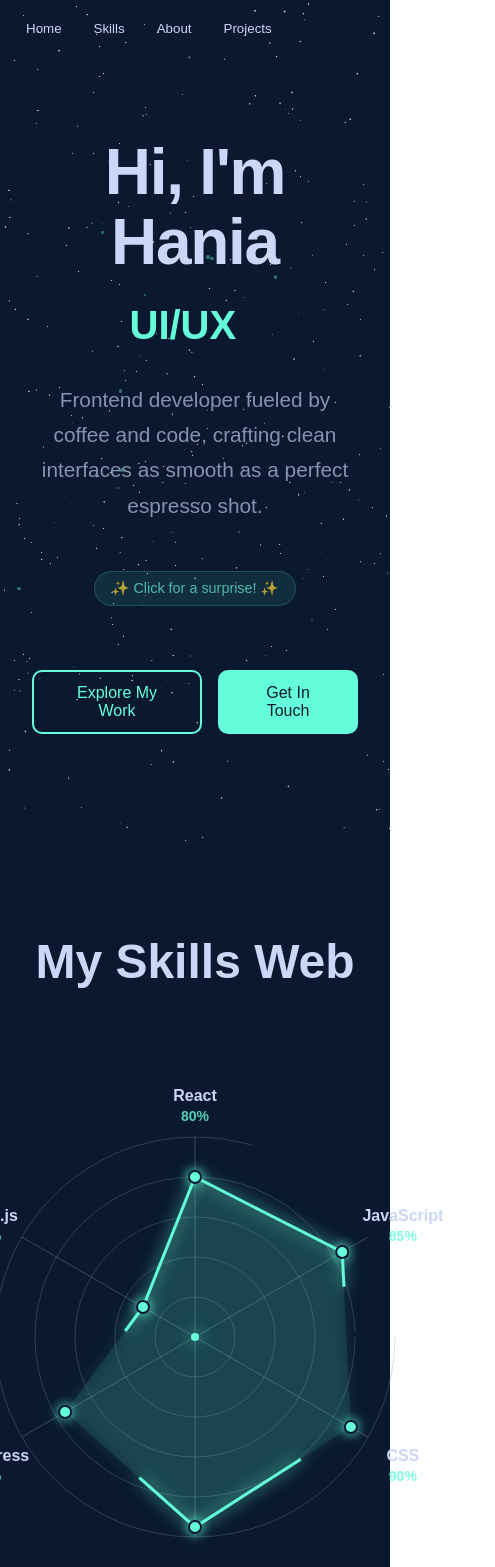
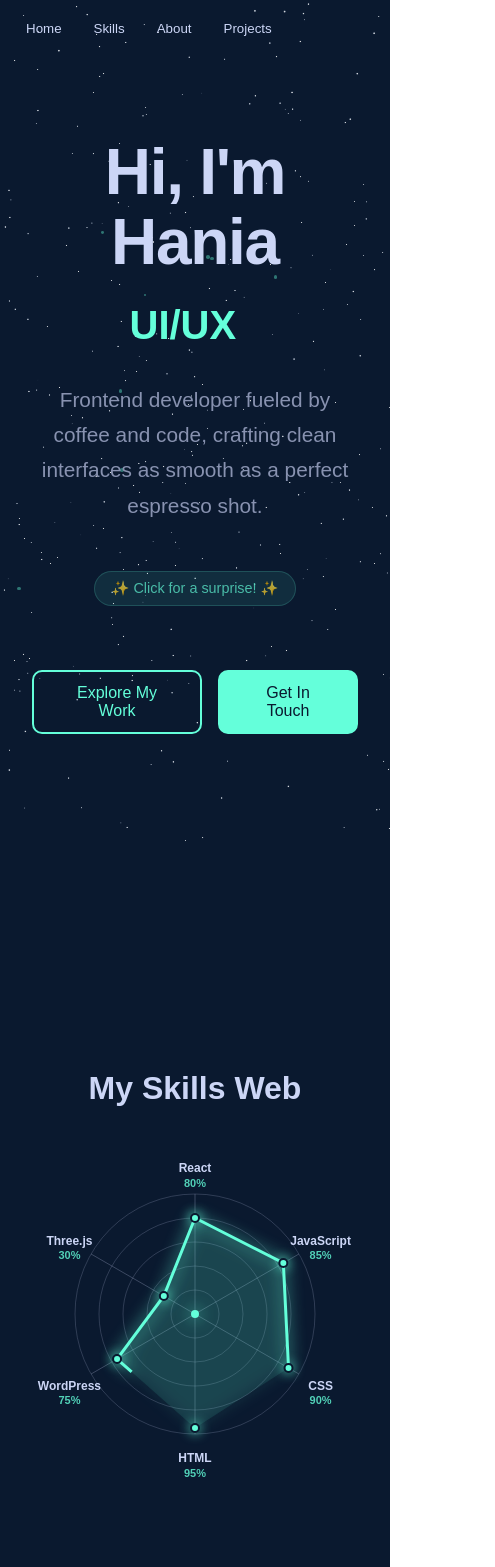
Before and after one commit to hania-cs/MyPortfolio, a React (Vite) app: page / in a window 390 px wide. Shown: the top 1567 px of the page, 495 px wide, since content can reach past the window. Built offline with nearby package versions, Linux system fonts and the light colour scheme; a web font is replaced by a local one.

Commit message:
fix skills section responsibility

```diff
--- a/src/components/SkillsSection.jsx
+++ b/src/components/SkillsSection.jsx
@@ -72,9 +72,14 @@ const SkillsSection = () => {
   ]
 
   const SpiderWeb = () => {
-    const centerX = 300
-    const centerY = 300
-    const maxRadius = 200
+    const isMobile = typeof window !== "undefined" && window.innerWidth < 768
+    const isTablet = typeof window !== "undefined" && window.innerWidth < 1024
+
+    const svgSize = isMobile ? 350 : isTablet ? 500 : 600
+    const centerX = svgSize / 2
+    const centerY = svgSize / 2
+    const maxRadius = isMobile ? 120 : isTablet ? 160 : 200
+    const labelOffset = isMobile ? 25 : isTablet ? 35 : 40
     const numLevels = 5
 
     // Calculate positions for each skill on the web
@@ -84,15 +89,26 @@ const SkillsSection = () => {
       return {
         x: centerX + Math.cos(angle) * radius,
         y: centerY + Math.sin(angle) * radius,
-        labelX: centerX + Math.cos(angle) * (maxRadius + 40),
-        labelY: centerY + Math.sin(angle) * (maxRadius + 40),
+        labelX: centerX + Math.cos(angle) * (maxRadius + labelOffset),
+        labelY: centerY + Math.sin(angle) * (maxRadius + labelOffset),
         angle,
       }
     }
 
     return (
-      <div style={{ position: "relative", display: "flex", justifyContent: "center", alignItems: "center" }}>
-        <svg width="600" height="600" style={{ background: "transparent" }}>
+      <div
+        style={{ position: "relative", display: "flex", justifyContent: "center", alignItems: "center", width: "100%" }}
+      >
+        <svg
+          width="100%"
+          height="auto"
+          viewBox={`0 0 ${svgSize} ${svgSize}`}
+          style={{
+            background: "transparent",
+            maxWidth: `${svgSize}px`,
+            height: "auto",
+          }}
+        >
           {Array.from({ length: numLevels }, (_, i) => (
             <circle
               key={`circle-${i}`}
@@ -158,7 +174,7 @@ const SkillsSection = () => {
                 <circle
                   cx={pos.x}
                   cy={pos.y}
-                  r={isHovered ? "8" : "6"}
+                  r={isHovered ? (isMobile ? "6" : "8") : isMobile ? "4" : "6"}
                   fill={themeColors.primary}
                   stroke={themeColors.background}
                   strokeWidth="2"
@@ -180,7 +196,7 @@ const SkillsSection = () => {
                   textAnchor="middle"
                   dominantBaseline="middle"
                   fill={isHovered ? themeColors.primary : themeColors.foreground}
-                  fontSize="16"
+                  fontSize={isMobile ? "12" : isTablet ? "14" : "16"}
                   fontWeight="600"
                   style={{
                     cursor: "pointer",
@@ -194,11 +210,11 @@ const SkillsSection = () => {
 
                 <text
                   x={pos.labelX}
-                  y={pos.labelY + 20}
+                  y={pos.labelY + (isMobile ? 15 : 20)}
                   textAnchor="middle"
                   dominantBaseline="middle"
                   fill={themeColors.primary}
-                  fontSize="14"
+                  fontSize={isMobile ? "11" : isTablet ? "12" : "14"}
                   fontWeight="700"
                   style={{
                     cursor: "pointer",
@@ -227,21 +243,22 @@ const SkillsSection = () => {
           <div
             style={{
               position: "absolute",
-              top: "20px",
-              right: "20px",
+              top: isMobile ? "10px" : "20px",
+              right: isMobile ? "10px" : "20px",
               background: themeColors.card,
               border: `1px solid ${themeColors.border}`,
-              borderRadius: "12px",
-              padding: "20px",
-              minWidth: "200px",
+              borderRadius: isMobile ? "8px" : "12px",
+              padding: isMobile ? "12px" : "20px",
+              minWidth: isMobile ? "150px" : "200px",
               boxShadow: "0 8px 32px rgba(0, 0, 0, 0.3)",
               backdropFilter: "blur(10px)",
+              zIndex: 10,
             }}
           >
             <h3
               style={{
                 color: themeColors.primary,
-                fontSize: "20px",
+                fontSize: isMobile ? "16px" : "20px",
                 fontWeight: "700",
                 marginBottom: "8px",
               }}
@@ -251,7 +268,7 @@ const SkillsSection = () => {
             <div
               style={{
                 color: themeColors.foreground,
-                fontSize: "24px",
+                fontSize: isMobile ? "18px" : "24px",
                 fontWeight: "600",
                 marginBottom: "8px",
               }}
@@ -261,7 +278,7 @@ const SkillsSection = () => {
             <div
               style={{
                 color: themeColors.mutedForeground,
-                fontSize: "14px",
+                fontSize: isMobile ? "11px" : "14px",
                 textTransform: "uppercase",
                 letterSpacing: "1px",
               }}
@@ -275,7 +292,7 @@ const SkillsSection = () => {
             <div
               style={{
                 color: themeColors.primary,
-                fontSize: "18px",
+                fontSize: isMobile ? "14px" : "18px",
                 marginTop: "12px",
               }}
             >
@@ -295,15 +312,20 @@ const SkillsSection = () => {
         flexDirection: "column",
         justifyContent: "center",
         alignItems: "center",
-        padding: "2rem",
+        padding: typeof window !== "undefined" && window.innerWidth < 768 ? "1rem" : "2rem",
         color: themeColors.foreground,
         position: "relative",
       }}
     >
       <h2
         style={{
-          fontSize: "3rem",
-          marginBottom: "3rem",
+          fontSize:
+            typeof window !== "undefined" && window.innerWidth < 768
+              ? "2rem"
+              : typeof window !== "undefined" && window.innerWidth < 1024
+                ? "2.5rem"
+                : "3rem",
+          marginBottom: typeof window !== "undefined" && window.innerWidth < 768 ? "2rem" : "3rem",
           color: themeColors.foreground,
           textAlign: "center",
           fontWeight: "700",
```
